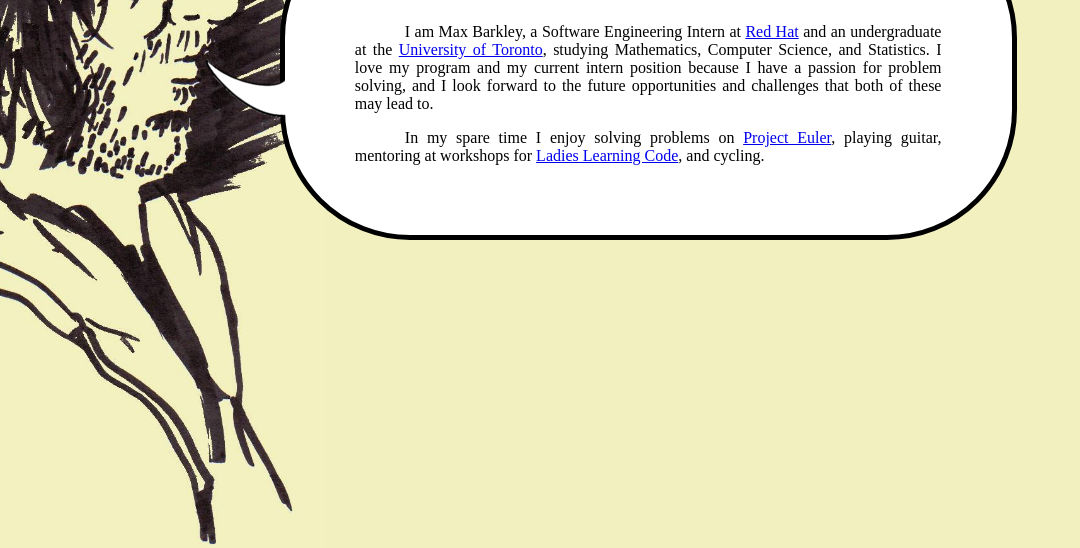
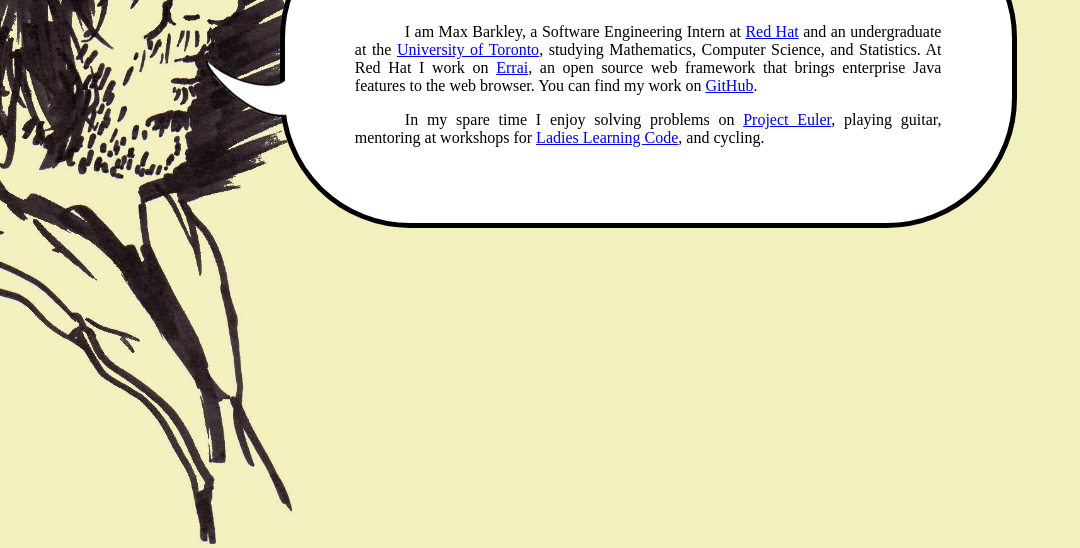
Before and after one commit to mbarkley/mbarkley.github.io, a plain HTML site: page index.html in a window 1280 px wide. Shown: the part 320-868 px from the top of the page, without its empty margins (0-1080 px from the left). Drawn offline with nearby package versions, Linux system fonts and the light colour scheme.

Commit message:
Edit 'About Me' text.

```diff
--- a/index.html
+++ b/index.html
@@ -41,7 +41,7 @@
 				<div class="wrapper">
 					<noscript>
 						This site requires Javascript to properly display content. You can enable javascript in
-						through your browser's preferences menu.
+						your browser's preferences menu.
 					</noscript>
 				</div>
 			</section>
@@ -52,8 +52,8 @@
 				<p>I am Max Barkley, a Software Engineering Intern at <a href="http://www.redhat.com">Red Hat</a>
 				and an undergraduate at the <a href="http://www.utoronto.ca">University of Toronto</a>,
 				studying Mathematics, Computer Science, and Statistics.
-				I love my program and my current intern position because I have a passion for problem solving,
-				and I look forward to the future opportunities and challenges that both of these may lead to.</p>
+				At Red Hat I work on <a href="http://erraiframework.org/">Errai</a>, an open source web framework that brings
+        enterprise Java features to the web browser. You can find my work on <a href="https://github.com/mbarkley">GitHub</a>.</p>
 
 				<p>In my spare time I enjoy solving problems on <a href="http://www.projecteuler.net">Project Euler</a>,
 				playing guitar, mentoring at workshops for <a href="http://www.ladieslearningcode.com">Ladies Learning Code</a>,
```
